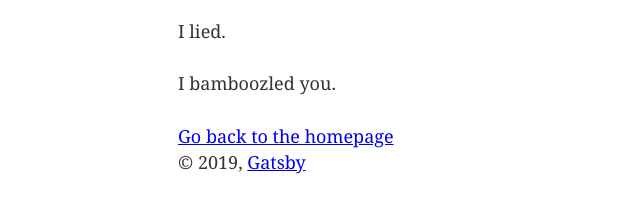
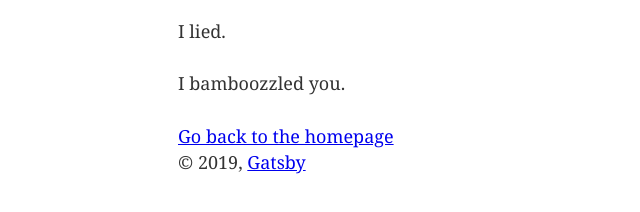
Before and after one commit to tesseralis-fan-club/tesseralis.club, a Gatsby site: page /page-4 in a window 1280 px wide. Shown: the part 178-390 px from the top of the page, 0-640 px from the left. Built offline with nearby package versions, Linux system fonts and the light colour scheme; Gatsby itself is replaced by a stand-in of ours.

Commit message:
mispellings are cute

```diff
--- a/src/pages/page-4.js
+++ b/src/pages/page-4.js
@@ -9,7 +9,7 @@
     <SEO title="Page Four" />
     <h1>Hi from the fourth page</h1>
     <p>I lied.</p>
-    <p>I bamboozled you.</p>
+    <p>I bamboozzled you.</p>
     <Link to="/">Go back to the homepage</Link>
   </Layout>
 )
```
